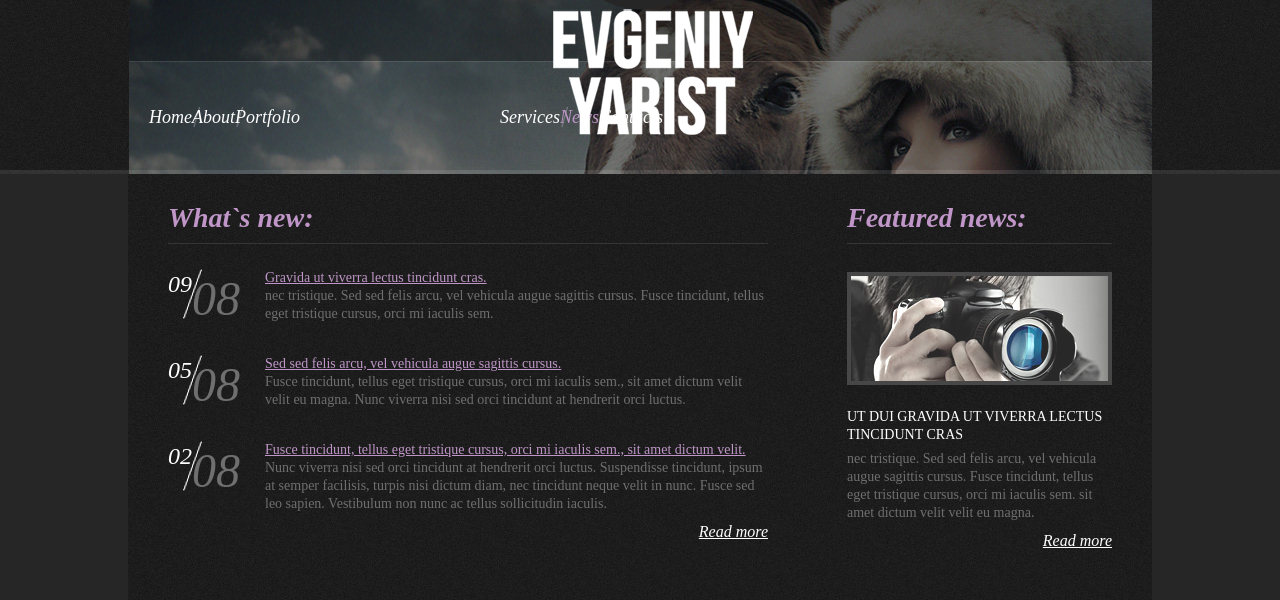
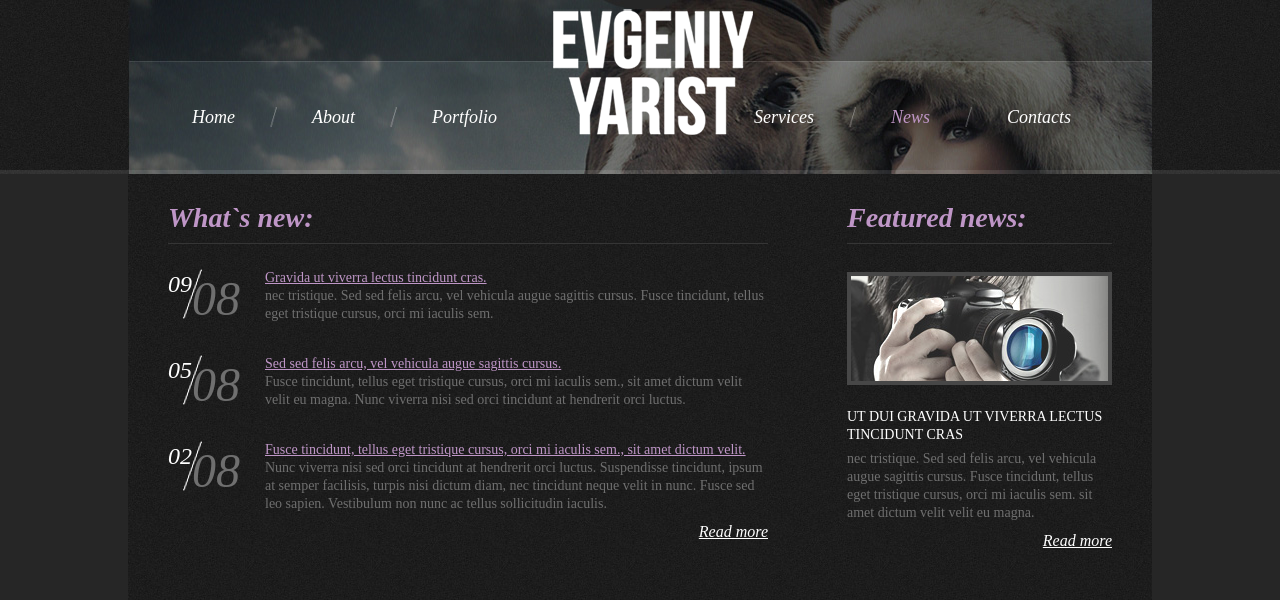
Before and after one commit to likemne/portfolio.github.io, a PHP site: page /news.html in a window 1280 px wide. Shown: the top 600 px of the page. Run offline with PHP 8.4, Linux system fonts and the light colour scheme; some web fonts are replaced.

Commit message:
Update style.css

```diff
--- a/css/style.css
+++ b/css/style.css
@@ -320,15 +320,15 @@ ul.menu {
 ul.menu li {
 	float:left;
 	display:inline-block;
-	line-height:0px;
+	line-height:24px;
 	background:url(../images/li.png) 0 0 no-repeat;
-	padding:0 0px 0 0px;
+	padding:0 34px 0 43px;
 }
 ul.menu li.li-none {
 	background:transparent;
 }
 ul.menu li.li-left {
-	margin-left:200px;
+	margin-left:180px;
 }
 ul.menu li a {
 	font-size:18px;
```
